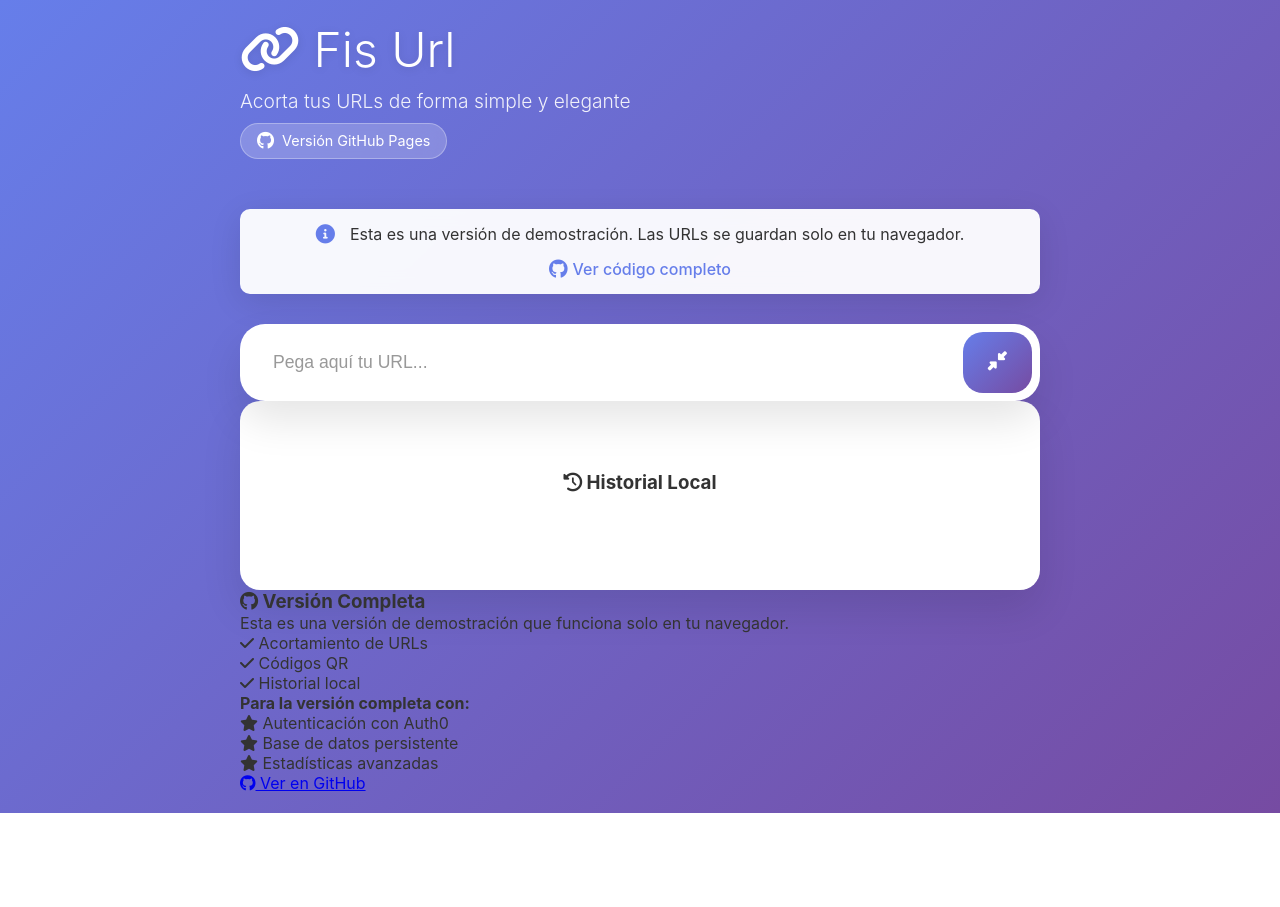
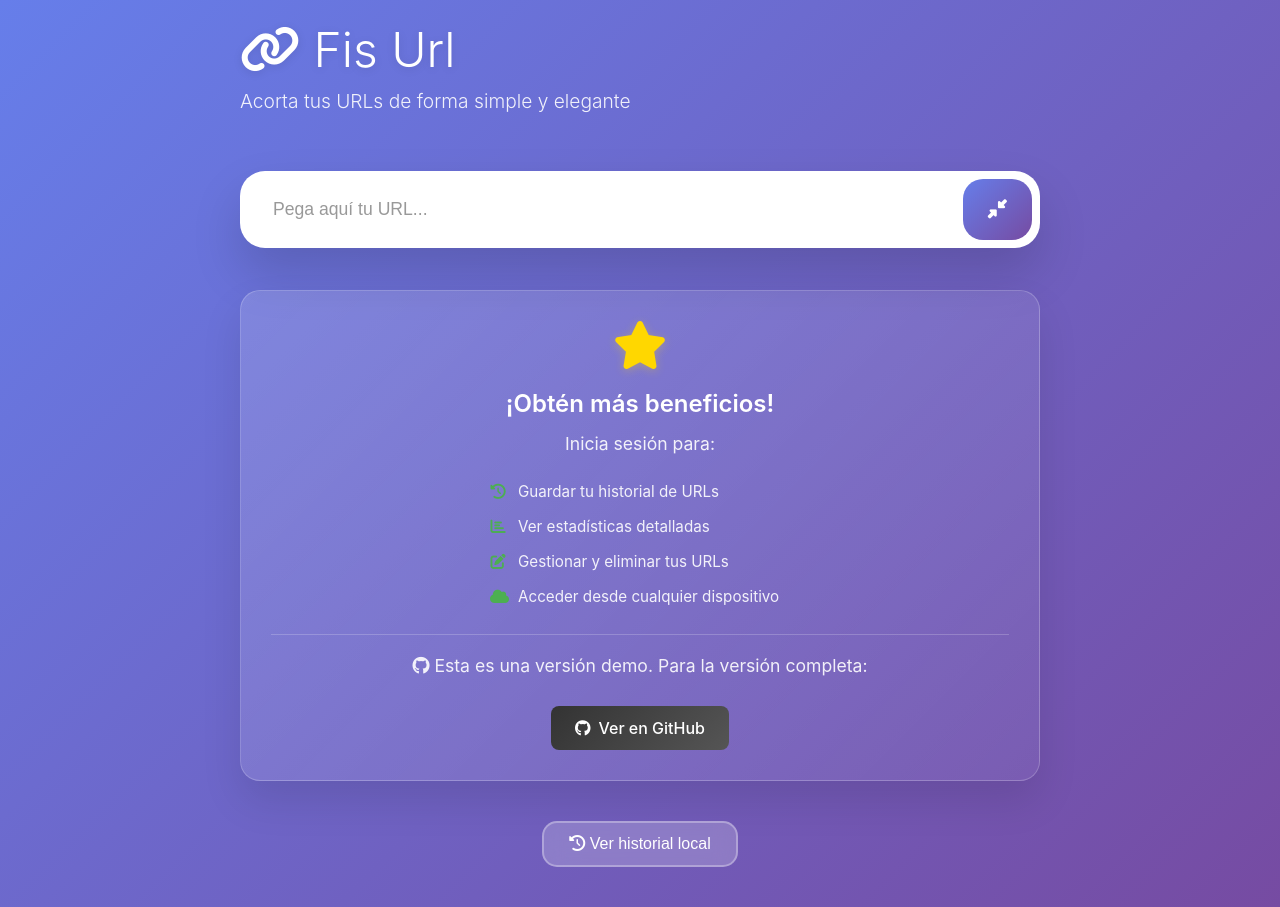
Before and after one commit to Gustav0C/AcortadorDeUrl, a website: page public/index-static.html in a window 1280 px wide. Before the commit the page ends 813 px from the top, so only its background shows below. Drawn offline with Linux system fonts and the light colour scheme.

Commit message:
Update static version to match local UI exactly

```diff
--- a/public/index-static.html
+++ b/public/index-static.html
@@ -3,7 +3,7 @@
 <head>
     <meta charset="UTF-8">
     <meta name="viewport" content="width=device-width, initial-scale=1.0">
-    <title>Fis Url - GitHub Pages</title>
+    <title>Fis Url</title>
     <link rel="stylesheet" href="styles.css">
     <link href="https://cdnjs.cloudflare.com/ajax/libs/font-awesome/6.0.0/css/all.min.css" rel="stylesheet">
 </head>
@@ -15,22 +15,12 @@
                 <div class="brand">
                     <h1><i class="fas fa-link"></i> Fis Url</h1>
                     <p>Acorta tus URLs de forma simple y elegante</p>
-                    <div class="github-badge">
-                        <i class="fab fa-github"></i>
-                        <span>Versión GitHub Pages</span>
-                    </div>
+                </div>
+                <div class="auth-section" id="authSection">
+                    <!-- Se llenará dinámicamente -->
                 </div>
             </div>
         </header>
-
-        <!-- Info Banner -->
-        <div class="info-banner">
-            <i class="fas fa-info-circle"></i>
-            <span>Esta es una versión de demostración. Las URLs se guardan solo en tu navegador.</span>
-            <a href="https://github.com/tu-usuario/fis-url" target="_blank" class="github-link">
-                <i class="fab fa-github"></i> Ver código completo
-            </a>
-        </div>
 
         <!-- Main Content -->
         <main class="main-content">
@@ -59,88 +49,71 @@
                                 </button>
                             </div>
                         </div>
-                        <div class="stats-display">
-                            <span class="stats-text">Creado: <span id="createdDate"></span></span>
-                        </div>
+                        <button onclick="createAnother()" class="new-url-btn">
+                            <i class="fas fa-plus"></i> Crear otra
+                        </button>
                     </div>
 
+                    <!-- QR Section -->
                     <div id="qrSection" class="qr-section hidden">
                         <div class="qr-container">
-                            <div id="qrCode" class="qr-code"></div>
+                            <img id="qrImage" alt="Código QR" class="qr-image" />
                             <button onclick="downloadQR()" class="download-btn">
-                                <i class="fas fa-download"></i> Descargar QR
+                                <i class="fas fa-download"></i> Descargar
                             </button>
                         </div>
-                    </div>
-
-                    <button onclick="resetForm()" class="new-url-btn">
-                        <i class="fas fa-plus"></i> Nueva URL
-                    </button>
-                </div>
-            </section>
-
-            <!-- History Section -->
-            <section class="history-section">
-                <div class="history-toggle">
-                    <h3><i class="fas fa-history"></i> Historial Local</h3>
-                    <button onclick="toggleHistory()" class="toggle-btn" id="historyToggleBtn">
-                        <i class="fas fa-eye"></i> Mostrar
-                    </button>
-                </div>
-
-                <div id="historyContent" class="history-content hidden">
-                    <div id="urlsList" class="urls-list">
-                        <!-- URLs se cargan dinámicamente -->
                     </div>
                 </div>
             </section>
 
-            <!-- GitHub Pages Info -->
-            <section class="github-info">
-                <div class="info-card">
-                    <h3><i class="fab fa-github"></i> Versión Completa</h3>
-                    <p>Esta es una versión de demostración que funciona solo en tu navegador.</p>
-                    <div class="features-list">
-                        <div class="feature-item">
-                            <i class="fas fa-check"></i>
-                            <span>Acortamiento de URLs</span>
-                        </div>
-                        <div class="feature-item">
-                            <i class="fas fa-check"></i>
-                            <span>Códigos QR</span>
-                        </div>
-                        <div class="feature-item">
-                            <i class="fas fa-check"></i>
-                            <span>Historial local</span>
+            <!-- Login Promotion for Anonymous Users -->
+            <section id="loginPromotion" class="login-promotion">
+                <div class="promo-card">
+                    <div class="promo-icon">
+                        <i class="fas fa-star"></i>
+                    </div>
+                    <div class="promo-content">
+                        <h3>¡Obtén más beneficios!</h3>
+                        <p>Inicia sesión para:</p>
+                        <ul>
+                            <li><i class="fas fa-history"></i> Guardar tu historial de URLs</li>
+                            <li><i class="fas fa-chart-bar"></i> Ver estadísticas detalladas</li>
+                            <li><i class="fas fa-edit"></i> Gestionar y eliminar tus URLs</li>
+                            <li><i class="fas fa-cloud"></i> Acceder desde cualquier dispositivo</li>
+                        </ul>
+                        <div class="github-promo">
+                            <p><i class="fab fa-github"></i> Esta es una versión demo. Para la versión completa:</p>
+                            <a href="https://github.com/Gustav0C/AcortadorDeUrl" target="_blank" class="github-btn">
+                                <i class="fab fa-github"></i> Ver en GitHub
+                            </a>
                         </div>
                     </div>
-                    <p><strong>Para la versión completa con:</strong></p>
-                    <div class="features-list">
-                        <div class="feature-item premium">
-                            <i class="fas fa-star"></i>
-                            <span>Autenticación con Auth0</span>
-                        </div>
-                        <div class="feature-item premium">
-                            <i class="fas fa-star"></i>
-                            <span>Base de datos persistente</span>
-                        </div>
-                        <div class="feature-item premium">
-                            <i class="fas fa-star"></i>
-                            <span>Estadísticas avanzadas</span>
-                        </div>
-                    </div>
-                    <a href="https://github.com/tu-usuario/fis-url" target="_blank" class="github-btn">
-                        <i class="fab fa-github"></i> Ver en GitHub
-                    </a>
                 </div>
+            </section>
+
+            <!-- History Toggle -->
+            <div class="history-toggle">
+                <button onclick="toggleHistory()" class="toggle-btn">
+                    <i class="fas fa-history"></i> Ver historial local
+                </button>
+            </div>
+
+            <!-- History Section -->
+            <section id="historySection" class="history-section hidden">
+                <div class="history-header">
+                    <h3><i class="fas fa-list"></i> URLs Creadas (Local)</h3>
+                    <button onclick="loadUrls()" class="refresh-btn">
+                        <i class="fas fa-sync-alt"></i>
+                    </button>
+                </div>
+                <div id="urlsList" class="urls-list"></div>
             </section>
         </main>
     </div>
 
-    <!-- Notification -->
+    <!-- Notifications -->
     <div id="notification" class="notification"></div>
 
-    <!-- Scripts -->
     <script src="https://cdn.jsdelivr.net/npm/qrcode@1.5.3/build/qrcode.min.js"></script>
     <script src="script-static.js"></script>
 </body>
--- a/public/script-static.js
+++ b/public/script-static.js
@@ -2,6 +2,7 @@
 let currentUrls = [];
 let currentQRData = null;
 let historyVisible = false;
+let currentUser = null; // Siempre null para versión estática
 const STORAGE_KEY = 'fisurl_local_storage';
 
 // Función para generar ID corto
@@ -17,6 +18,13 @@ function isValidUrl(string) {
     } catch (_) {
         return false;
     }
+}
+
+// Emular funciones del servidor
+function updateAuthUI(isAuthenticated = false, auth0Configured = false) {
+    const authSection = document.getElementById('authSection');
+    // Para versión GitHub Pages, siempre mostrar como no autenticado
+    authSection.innerHTML = '';
 }
 
 // Cargar URLs del localStorage
@@ -139,23 +147,23 @@ async function copyToClipboard() {
 // Función para generar código QR
 async function generateQR() {
     const qrSection = document.getElementById('qrSection');
-    const qrCode = document.getElementById('qrCode');
+    const qrImage = document.getElementById('qrImage');
 
     if (!currentQRData) return;
 
     try {
-        // Limpiar QR anterior
-        qrCode.innerHTML = '';
-
-        // Generar nuevo QR
-        await QRCode.toCanvas(qrCode, currentQRData.url, {
+        // Generar QR como data URL
+        const qrDataURL = await QRCode.toDataURL(currentQRData.url, {
             width: 200,
             height: 200,
-            colorDark: '#667eea',
-            colorLight: '#ffffff',
+            color: {
+                dark: '#667eea',
+                light: '#ffffff'
+            },
             margin: 2
         });
 
+        qrImage.src = qrDataURL;
         qrSection.classList.remove('hidden');
         qrSection.style.animation = 'fadeIn 0.5s ease-out forwards';
 
@@ -168,19 +176,19 @@ async function generateQR() {
 
 // Función para descargar QR
 function downloadQR() {
-    const canvas = document.querySelector('#qrCode canvas');
-    if (!canvas) return;
+    const qrImage = document.getElementById('qrImage');
+    if (!qrImage.src) return;
 
     const link = document.createElement('a');
     link.download = `qr-${currentQRData.originalUrl.replace(/[^a-zA-Z0-9]/g, '_')}.png`;
-    link.href = canvas.toDataURL();
+    link.href = qrImage.src;
     link.click();
 
     showNotification('¡Código QR descargado!', 'success');
 }
 
-// Función para resetear formulario
-function resetForm() {
+// Función para crear otra URL (equivalente a resetForm)
+function createAnother() {
     const inputSection = document.getElementById('inputSection');
     const resultSection = document.getElementById('resultSection');
     const qrSection = document.getElementById('qrSection');
@@ -208,18 +216,22 @@ function resetForm() {
 
 // Función para mostrar/ocultar historial
 function toggleHistory() {
-    const historyContent = document.getElementById('historyContent');
-    const toggleBtn = document.getElementById('historyToggleBtn');
+    const historySection = document.getElementById('historySection');
+    const toggleBtn = document.querySelector('.toggle-btn');
 
     historyVisible = !historyVisible;
 
     if (historyVisible) {
-        historyContent.classList.remove('hidden');
-        toggleBtn.innerHTML = '<i class="fas fa-eye-slash"></i> Ocultar';
+        historySection.classList.remove('hidden');
+        historySection.style.animation = 'slideDown 0.5s ease-out forwards';
+        toggleBtn.innerHTML = '<i class="fas fa-history"></i> Ocultar historial';
         loadUrls(); // Recargar URLs
     } else {
-        historyContent.classList.add('hidden');
-        toggleBtn.innerHTML = '<i class="fas fa-eye"></i> Mostrar';
+        historySection.style.animation = 'slideUp 0.5s ease-out forwards';
+        setTimeout(() => {
+            historySection.classList.add('hidden');
+        }, 500);
+        toggleBtn.innerHTML = '<i class="fas fa-history"></i> Ver historial local';
     }
 }
 
@@ -341,6 +353,10 @@ function showNotification(message, type = 'success') {
 
 // Inicializar cuando se carga la página
 document.addEventListener('DOMContentLoaded', () => {
+    // Configurar UI como no autenticado
+    updateAuthUI(false, false);
+
+    // Cargar URLs del localStorage
     loadUrls();
 
     // Manejar Enter en el input
@@ -350,7 +366,10 @@ document.addEventListener('DOMContentLoaded', () => {
         }
     });
 
-    // Manejar redirecciones basadas en hash
+    // Focus en el input
+    document.getElementById('urlInput').focus();
+
+    // Manejar redirecciones basadas en hash (si alguien comparte una URL corta)
     if (window.location.hash) {
         const hash = window.location.hash.substring(1);
         const urlData = currentUrls.find(url => url.shortCode === hash);
@@ -367,7 +386,7 @@ document.addEventListener('DOMContentLoaded', () => {
                 window.open(urlData.originalUrl, '_blank');
             }, 1000);
         } else {
-            showNotification('URL no encontrada', 'error');
+            showNotification('URL no encontrada en el historial local', 'warning');
         }
     }
 });
--- a/public/styles.css
+++ b/public/styles.css
@@ -109,6 +109,33 @@ body {
 
 .github-link:hover {
     color: #764ba2;
+}
+
+/* GitHub promo styles */
+.github-promo {
+    margin-top: 20px;
+    padding-top: 20px;
+    border-top: 1px solid rgba(255, 255, 255, 0.2);
+    text-align: center;
+}
+
+.github-btn {
+    display: inline-flex;
+    align-items: center;
+    gap: 8px;
+    background: linear-gradient(135deg, #333, #555);
+    color: white;
+    padding: 12px 24px;
+    border-radius: 8px;
+    text-decoration: none;
+    font-weight: 500;
+    transition: all 0.3s ease;
+    margin-top: 10px;
+}
+
+.github-btn:hover {
+    background: linear-gradient(135deg, #555, #777);
+    transform: translateY(-2px);
 }
 
 .brand p {
```
